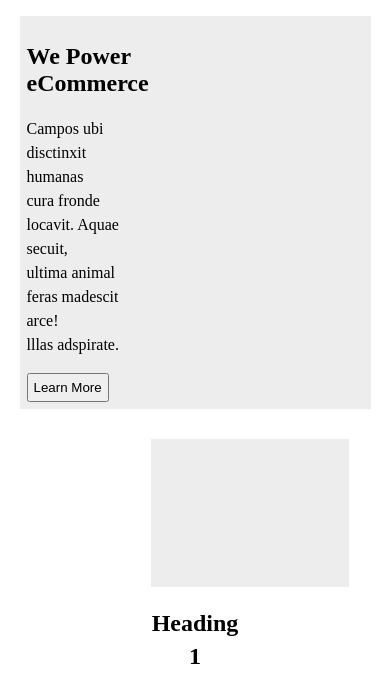
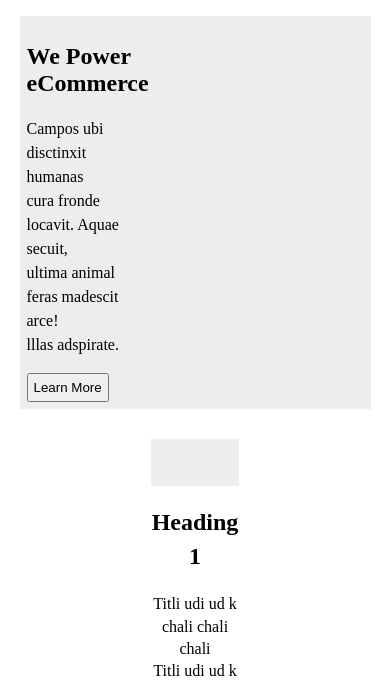
Before and after one commit to saurabhkkanaujia/Template_3_css, a plain HTML site: page src/index.html in a window 390 px wide. Shown: the part 136-821 px from the top of the page. Drawn offline with Linux system fonts and the light colour scheme.

Commit message:
Responsiveness Imporoved

```diff
--- a/src/styles.css
+++ b/src/styles.css
@@ -47,7 +47,7 @@ h1{
 
 .inner_card{
     background-color: #d3d3d367;
-    padding: 78px 148px 70px 50px;
+    padding: 27% 36%;;
 }
 .flex_box{
     display: flex;
```
